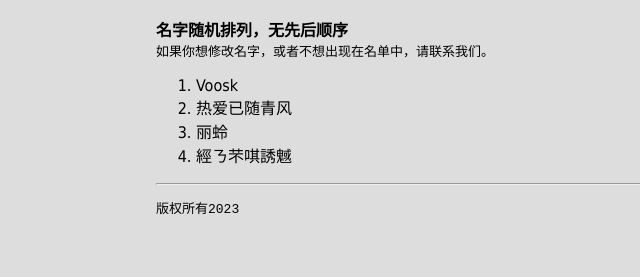
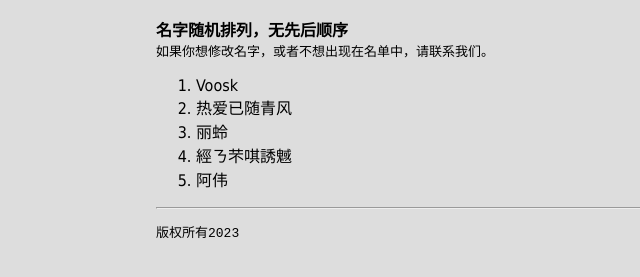
Before and after one commit to MilkGolium/EOP-web, a plain HTML site: page html/3.html in a window 1280 px wide. Shown: the part 127-404 px from the top of the page, without its empty margins (204-844 px from the left). Drawn offline with Linux system fonts and the light colour scheme.

Commit message:
a commit

```diff
--- a/html/3.html
+++ b/html/3.html
@@ -32,6 +32,7 @@
         <li>热爱已随青风</li>
         <li>丽蛉</li>
         <li>經ㄋ芣唭誘魊</li>
+        <li>阿伟</li>
     </ol>
     <hr>
 
```
